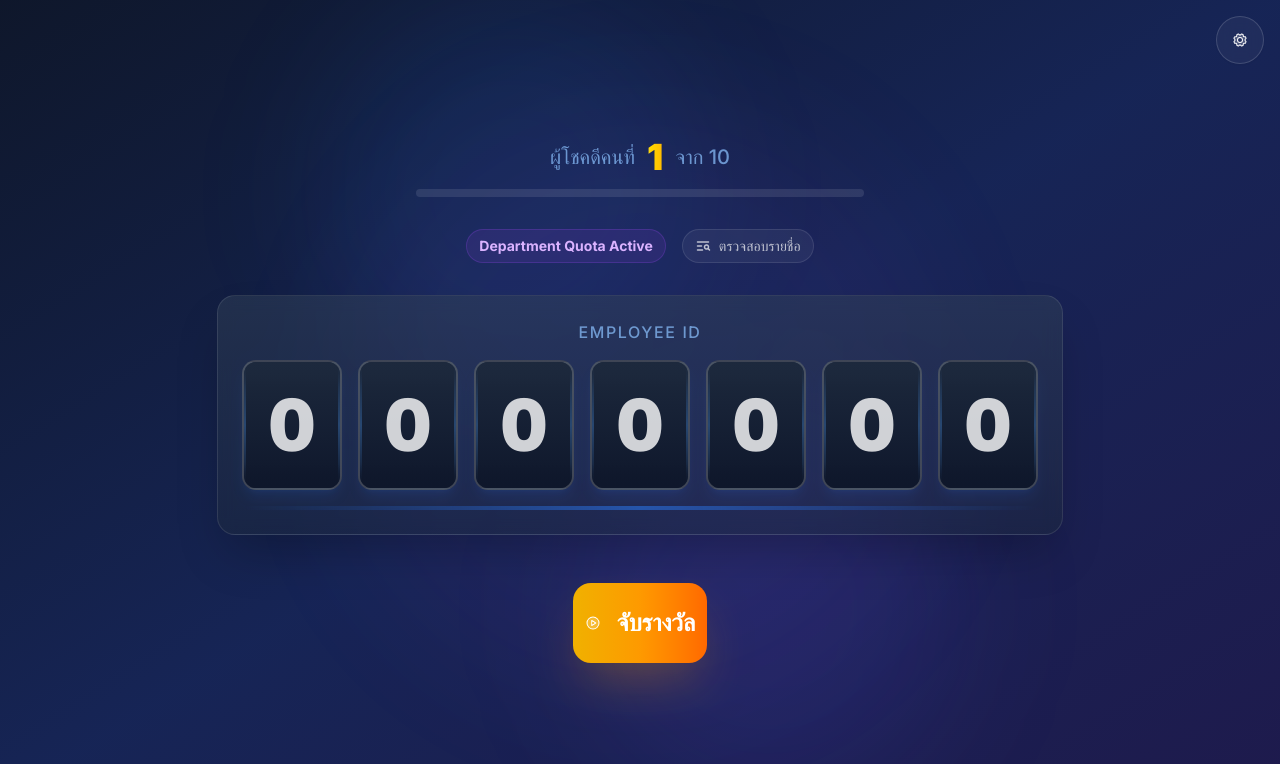
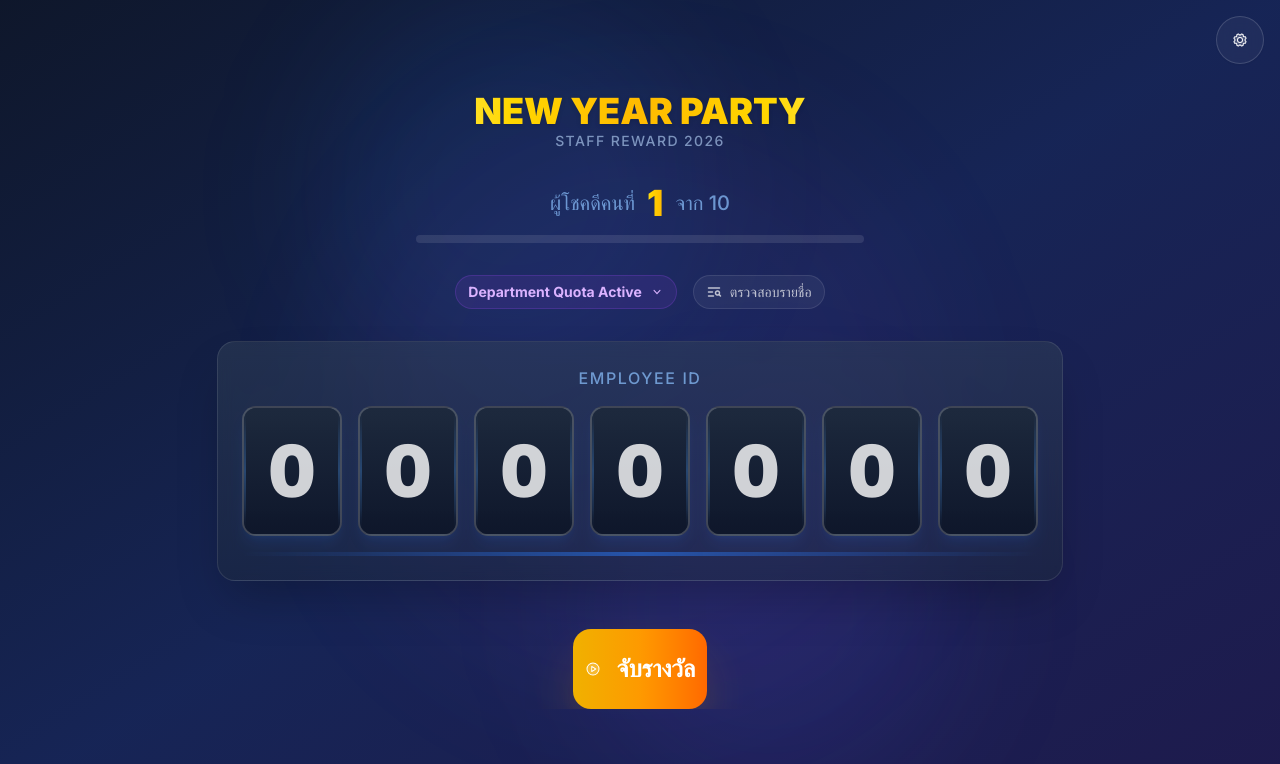
Before and after one commit to krispo29/staff-reward-nextjs, a Next.js app: page / in a window 1280 px wide. Both pictures are taken after a click on the button "เริ่มจับรางวัล". Shown: the top 764 px of the page. Built offline with nearby package versions, Linux system fonts and the light colour scheme.

Commit message:
feat: implement staff reward drawing application with slot machine, start screen, draw screen, and winner modal.

```diff
--- a/src/components/DrawScreen.tsx
+++ b/src/components/DrawScreen.tsx
@@ -40,6 +40,7 @@ export function DrawScreen() {
   } = useDrawStore();
 
   const [showEntrantsModal, setShowEntrantsModal] = React.useState(false);
+  const [showQuotaTooltip, setShowQuotaTooltip] = React.useState(false);
 
   // Sync sound setting
   React.useEffect(() => {
@@ -89,17 +90,64 @@ export function DrawScreen() {
   const isIdle = drawStatus === "idle" && !isAnimating;
 
   return (
-    <div className="flex flex-col lg:flex-row items-center lg:items-start gap-6 lg:gap-10 w-full max-w-7xl mx-auto">
+    <div className="flex flex-col lg:flex-row items-center lg:items-start gap-6 lg:gap-8 w-full max-w-7xl mx-auto px-4 overflow-hidden">
       {/* Main draw area */}
-      <div className="flex-1 flex flex-col items-center gap-6 md:gap-8">
+      <div className="flex-1 min-w-0 flex flex-col items-center gap-6 md:gap-8">
+        {/* Header */}
+        <div className="flex flex-col items-center">
+          <h1 className="text-3xl md:text-4xl font-black text-transparent bg-clip-text bg-gradient-to-r from-yellow-300 via-amber-400 to-yellow-300 drop-shadow-sm">
+            NEW YEAR PARTY
+          </h1>
+          <p className="text-blue-200/60 text-sm tracking-widest font-medium">STAFF REWARD 2026</p>
+        </div>
+
         {/* Draw counter */}
         <DrawCounter currentDraw={currentDraw} maxDraws={maxDraws} />
 
         {/* Quota Counter */}
         <div className="flex gap-4 text-sm font-medium">
-          <div className="flex items-center gap-2 px-3 py-1.5 rounded-full bg-purple-500/10 border border-purple-500/20 text-purple-300">
-             <span className="font-bold">Department Quota Active</span>
+          <div
+            className="relative"
+            onMouseEnter={() => setShowQuotaTooltip(true)}
+            onMouseLeave={() => setShowQuotaTooltip(false)}
+          >
+            <button
+              type="button"
+              onClick={() => setShowQuotaTooltip((v) => !v)}
+              className="flex items-center gap-2 px-3 py-1.5 rounded-full bg-purple-500/10 border border-purple-500/20 text-purple-300 hover:bg-purple-500/20 transition-colors cursor-pointer"
+            >
+              <span className="font-bold">Department Quota Active</span>
+              <svg xmlns="http://www.w3.org/2000/svg" className={`w-3.5 h-3.5 transition-transform ${showQuotaTooltip ? 'rotate-180' : ''}`} viewBox="0 0 20 20" fill="currentColor">
+                <path fillRule="evenodd" d="M5.23 7.21a.75.75 0 011.06.02L10 11.168l3.71-3.938a.75.75 0 111.08 1.04l-4.25 4.5a.75.75 0 01-1.08 0l-4.25-4.5a.75.75 0 01.02-1.06z" clipRule="evenodd" />
+              </svg>
+            </button>
+
+            {/* Tooltip dropdown */}
+            {showQuotaTooltip && (
+              <div className="absolute top-full left-1/2 -translate-x-1/2 mt-2 z-50 min-w-[220px] p-3 rounded-xl bg-gray-900/95 border border-purple-500/30 shadow-2xl shadow-purple-500/10 backdrop-blur-xl">
+                <div className="text-xs text-purple-300/70 font-semibold uppercase tracking-wider mb-2 text-center">Department Quotas</div>
+                <div className="space-y-1.5">
+                  {Object.entries(settings.quotas).map(([dept, pct]) => (
+                    <div key={dept} className="flex items-center justify-between gap-4">
+                      <span className="text-white/80 text-sm truncate">{dept}</span>
+                      <div className="flex items-center gap-2 shrink-0">
+                        <div className="w-16 h-1.5 rounded-full bg-white/10 overflow-hidden">
+                          <div
+                            className="h-full rounded-full bg-gradient-to-r from-purple-400 to-pink-400"
+                            style={{ width: `${pct}%` }}
+                          />
+                        </div>
+                        <span className="text-purple-300 text-xs font-bold w-8 text-right">{pct}%</span>
+                      </div>
+                    </div>
+                  ))}
+                </div>
+                {/* Arrow pointer */}
+                <div className="absolute -top-1.5 left-1/2 -translate-x-1/2 w-3 h-3 rotate-45 bg-gray-900/95 border-l border-t border-purple-500/30" />
+              </div>
+            )}
           </div>
+
           <button
             onClick={() => setShowEntrantsModal(true)}
             className="flex items-center gap-2 px-3 py-1.5 rounded-full bg-white/5 border border-white/10 text-white/70 hover:bg-white/10 hover:text-white transition-colors cursor-pointer"
@@ -196,7 +244,7 @@ export function DrawScreen() {
 
       {/* Winners sidebar */}
       {winners.length > 0 && (
-        <div className="w-full lg:w-80 xl:w-96">
+        <div className="w-full lg:w-72 xl:w-80 lg:shrink-0">
           <WinnersList winners={winners} />
         </div>
       )}
--- a/src/components/SlotMachine.tsx
+++ b/src/components/SlotMachine.tsx
@@ -12,10 +12,10 @@ interface SlotMachineProps {
 
 export function SlotMachine({ reels, isAnimating }: SlotMachineProps) {
   return (
-    <div className="flex flex-col items-center gap-4">
+    <div className="flex flex-col items-center gap-4 w-full max-w-full">
       {/* Machine frame */}
       <motion.div
-        className="relative p-3 md:p-4 lg:p-6 rounded-2xl bg-gradient-to-b from-slate-700/50 to-slate-800/50 border border-white/10 backdrop-blur-sm shadow-2xl"
+        className="relative p-3 md:p-4 lg:p-6 rounded-2xl bg-gradient-to-b from-slate-700/50 to-slate-800/50 border border-white/10 backdrop-blur-sm shadow-2xl w-full max-w-fit mx-auto"
         animate={
           isAnimating
             ? {
@@ -41,7 +41,7 @@ export function SlotMachine({ reels, isAnimating }: SlotMachineProps) {
         </div>
 
         {/* Reels container */}
-        <div className="flex gap-2 md:gap-3 lg:gap-4">
+        <div className="flex gap-2 md:gap-3 xl:gap-4">
           {reels.map((reel, index) => (
             <SlotReel
               key={index}
--- a/src/components/SlotReel.tsx
+++ b/src/components/SlotReel.tsx
@@ -17,7 +17,7 @@ export function SlotReel({
   index,
 }: SlotReelProps) {
   return (
-    <div className="relative w-[60px] h-[90px] md:w-[80px] md:h-[110px] lg:w-[100px] lg:h-[130px] overflow-hidden rounded-xl border-2 border-white/20 bg-gradient-to-b from-slate-800 to-slate-900 shadow-lg shadow-blue-500/10">
+    <div className="relative w-[60px] h-[90px] md:w-[80px] md:h-[110px] xl:w-[100px] xl:h-[130px] overflow-hidden rounded-xl border-2 border-white/20 bg-gradient-to-b from-slate-800 to-slate-900 shadow-lg shadow-blue-500/10">
       {/* Top gradient overlay */}
       <div className="absolute top-0 left-0 right-0 h-6 bg-gradient-to-b from-slate-800 to-transparent z-10 pointer-events-none" />
       {/* Bottom gradient overlay */}
@@ -45,7 +45,7 @@ export function SlotReel({
         <AnimatePresence mode="popLayout">
           <motion.span
             key={`${index}-${currentDigit}-${isSpinning}`}
-            className={`text-5xl md:text-6xl lg:text-7xl font-black tabular-nums select-none ${
+            className={`text-5xl md:text-6xl xl:text-7xl font-black tabular-nums select-none ${
               isStopped
                 ? "text-transparent bg-clip-text bg-gradient-to-b from-yellow-300 via-yellow-400 to-amber-500 drop-shadow-[0_0_15px_rgba(250,204,21,0.4)]"
                 : "text-white/80"
--- a/src/components/StartScreen.tsx
+++ b/src/components/StartScreen.tsx
@@ -46,10 +46,10 @@ export function StartScreen() {
         </motion.div>
 
         <h1 className="text-4xl md:text-5xl lg:text-6xl font-black text-transparent bg-clip-text bg-gradient-to-r from-yellow-300 via-amber-400 to-yellow-300">
-          จับรางวัลพนักงาน
+          New Year Party
         </h1>
-        <p className="text-xl md:text-2xl text-blue-200/80 font-medium">
-          Lucky Draw — Staff Reward
+        <p className="text-xl md:text-2xl text-blue-200/80 font-medium tracking-widest uppercase mt-2">
+          Staff Reward 2026
         </p>
       </motion.div>
 
--- a/src/components/WinnerModal.tsx
+++ b/src/components/WinnerModal.tsx
@@ -18,7 +18,7 @@ export function WinnerModal({ winner, isOpen, onAccept, onReject }: WinnerModalP
 
   return (
     <Dialog open={isOpen} onOpenChange={() => {}}>
-      <DialogContent className="max-w-2xl bg-slate-900 border-white/10 p-0 overflow-hidden text-white sm:rounded-3xl">
+      <DialogContent showCloseButton={false} className="max-w-2xl bg-slate-900 border-white/10 p-0 overflow-hidden text-white sm:rounded-3xl">
         <div className="relative w-full bg-gradient-to-br from-slate-900 to-slate-800">
 
           {/* Header */}
```
